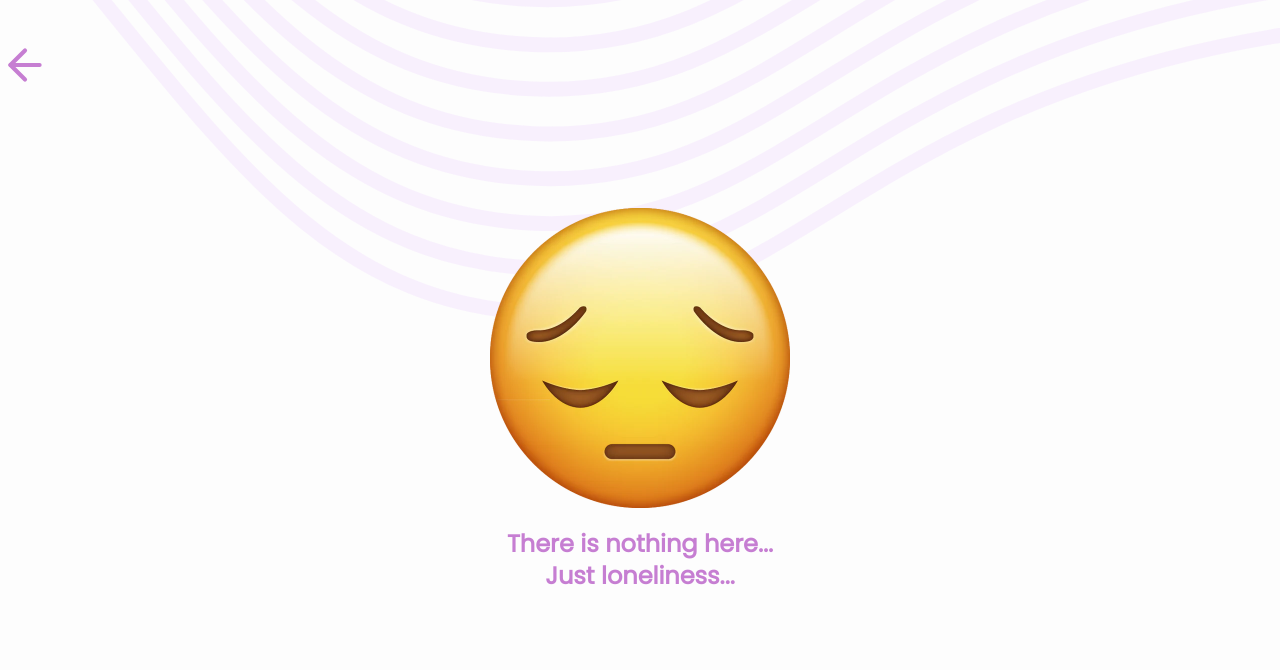
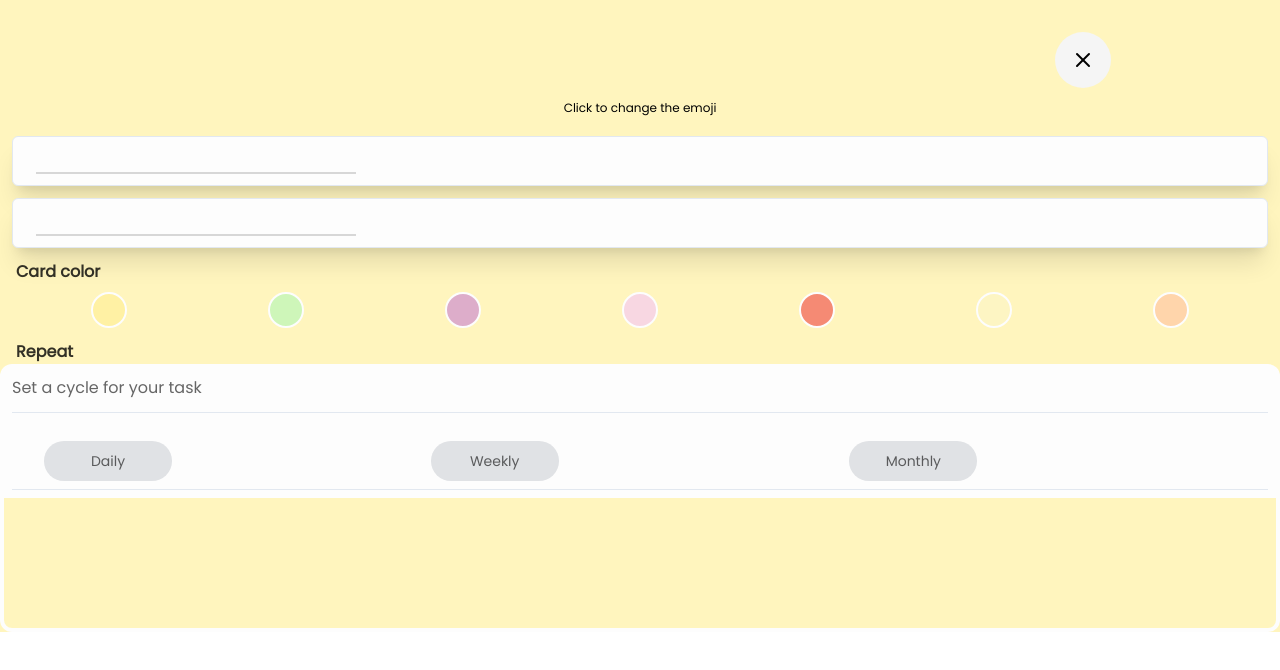
Before and after one commit to mk-nlp/habit-hub-intern, a Next.js app in the folder habit-hub/: page /tasks/add-task in a window 1280 px wide. Before the commit this address had no page. Shown: the top 670 px of the page. Built offline with nearby package versions, Linux system fonts and the light colour scheme.

Commit message:
Update tailwind colors and add task completion functionality

```diff
--- /dev/null
+++ b/habit-hub/app/tasks/add-task/addTaskState.tsx
@@ -0,0 +1,27 @@
+import { create } from "zustand";
+
+// This is just a carry state for the AddTask component
+// Carries the state of the task, category, explanation, task2, and emoji from suggestions
+export const AddTaskStore = create((set) => ({
+  task: "",
+  category: "",
+  explanation: "",
+  task2: "",
+  emoji: "",
+
+  setTask: (task: string) => set({ task }),
+  setCategory: (category: string) => set({ category }),
+  setExplanation: (explanation: string) => set({ explanation }),
+  setTask2: (task2: string) => set({ task2 }),
+  setEmoji: (emoji: string) => set({ emoji }),
+  addTaskToCreator: (
+    task: string,
+    category: string,
+    emoji: string,
+    taskId: number
+  ) => {
+    set({ task });
+    set({ category });
+    set({ emoji });
+  },
+}));
--- /dev/null
+++ b/habit-hub/app/tasks/add-task/page.tsx
@@ -0,0 +1,107 @@
+"use client";
+
+import InputComponent from "@/components/input";
+import { AddTaskStore } from "@/app/tasks/add-task/addTaskState";
+import { Button } from "@/components/ui/button";
+import { X } from "lucide-react";
+import { useState } from "react";
+import { Separator } from "@/components/ui/separator";
+
+export default function AddTaskPage() {
+  const tasks = AddTaskStore((state) => state.task);
+  const category = AddTaskStore((state) => state.category);
+  const explanation = AddTaskStore((state) => state.explanation);
+  const task2 = AddTaskStore((state) => state.task2);
+  const emoji = AddTaskStore((state) => state.emoji);
+
+  const [bgColor, setBgColor] = useState<string>("bg-yellow/60");
+
+  console.log(emoji);
+
+  return (
+    <div className={`grid grid-cols-3  ${bgColor}`}>
+      <div className="grid col-start-2 justify-center text-8xl mt-8">
+        {emoji}
+      </div>
+      <div className="grid col-start-3 justify-center mt-8 ml-8">
+        <Button className="w-14 h-14 rounded-full bg-ash">
+          <X size={24} className="text-black" />
+        </Button>
+      </div>
+      <div className="grid col-start-2 mt-2 justify-center font-poppins font-semibold text-2xl">
+        {tasks}
+      </div>
+      <div className="grid col-start-2 justify-center mt-1 font-light font-poppins text-xs text-nowrap">
+        Click to change the emoji
+      </div>
+      <div className="grid col-start-1 col-end-4 px-3 mt-2">
+        <InputComponent
+          placeholder={tasks}
+          value={tasks}
+          onChange={(e) => AddTaskStore.getState().setTask(e.target.value)}
+        />
+      </div>
+      <div className="grid col-start-1 col-end-4 px-3">
+        <InputComponent
+          placeholder={category}
+          value={category}
+          onChange={(e) => AddTaskStore.getState().setCategory(e.target.value)}
+        />
+      </div>
+      <div className="grid col-start-1 ml-4 mt-3 font-poppins font-bold text-black/80">
+        Card color
+      </div>
+      <div className="grid grid-cols-7 col-start-1 col-end-4 mt-2 justify-center justify-items-center px-5">
+        <Button
+          className="w-9 h-9 rounded-full bg-yellow/60 border-2 border-white hover:bg-purple"
+          onClick={() => setBgColor("bg-yellow/60")}
+        ></Button>
+        <Button
+          className="w-9 h-9 rounded-full bg-green/60 border-2 border-white"
+          onClick={() => setBgColor("bg-green/60")}
+        ></Button>
+        <Button
+          className="w-9 h-9 rounded-full bg-purple/60 border-2 border-white"
+          onClick={() => setBgColor("bg-purple/60")}
+        ></Button>
+        <Button
+          className="w-9 h-9 rounded-full bg-pink/60 border-2 border-white"
+          onClick={() => setBgColor("bg-pink/60")}
+        ></Button>
+        <Button
+          className="w-9 h-9 rounded-full bg-red-500/60 border-2 border-white"
+          onClick={() => setBgColor("bg-red-500/60")}
+        ></Button>
+        <Button
+          className="w-9 h-9 rounded-full bg-lime/60 border-2 border-white"
+          onClick={() => setBgColor("bg-lime/60")}
+        ></Button>
+        <Button
+          className="w-9 h-9 rounded-full bg-orange/60 border-2 border-white"
+          onClick={() => setBgColor("bg-orange/60")}
+        ></Button>
+      </div>
+      <div className="grid col-start-1 font-poppins font-bold text-black/80 ml-4 mt-3 ">
+        Repeat
+      </div>
+      <div className="grid grid-rows-4 col-start-1 col-end-4 border-4 rounded-xl border-white">
+        <div className="grid row-start-1 justify-items-start p-2 bg-white font-poppins text-black/60">
+          Set a cycle for your task
+          <Separator />
+        </div>
+        <div className="grid row-start-2 grid-cols-3 p-2 bg-white font-poppins text-black/60">
+          <Button className="grid col-start-1 w-32 ml-8 bg-gray-500/20 text-black/60 font-poppins rounded-full">
+            Daily
+          </Button>
+          <Button className="grid col-start-2 w-32 bg-gray-500/20 text-black/60 font-poppins rounded-full">
+            Weekly
+          </Button>
+          <Button className="grid col-start-3 w-32   bg-gray-500/20 text-black/60 font-poppins rounded-full">
+            Monthly
+          </Button>
+          <Separator className="grid col-start-1 col-end-4 mt-2 w-full" />
+        </div>
+      </div>
+    </div>
+  );
+}
--- a/habit-hub/app/tasks/suggestions/page.tsx
+++ b/habit-hub/app/tasks/suggestions/page.tsx
@@ -13,22 +13,28 @@ export default function SuggestionsPage() {
           suggestion="Learn and study more"
           category="study"
           explanation="Stay hungry for knowledge"
-          task="📖 Read"
-          task2="📚 Study"
+          task="Read"
+          task2="Study"
+          task1emoji="📖"
+          task2emoji="📚"
         />
         <SuggestionComponent
           suggestion="Run a mile"
           category="exercise"
           explanation="Become your best version"
-          task="🏃‍♂️ Run"
-          task2="🏋️ Lift weights"
+          task="Run"
+          task2="Lift weights"
+          task1emoji="🏃‍♂️"
+          task2emoji="🏋️"
         />
         <SuggestionComponent
           suggestion="Clean your room"
           category="cleaning"
           explanation="Stay organized"
-          task="🪣 Mop the house"
-          task2="🧼 Clean the bathroom"
+          task="Mop the house"
+          task2="Clean the bathroom"
+          task1emoji="🪣"
+          task2emoji="🧼"
         />
       </div>
       <div className="grid col-start-2 col-end-4 mt-3">
--- a/habit-hub/app/tasks/tasksState.tsx
+++ b/habit-hub/app/tasks/tasksState.tsx
@@ -1,5 +1,4 @@
 import { create } from "zustand";
-import { daysStore } from "./daysState";
 
 export const tasksStore = create((set) => ({
   tasks: [],
@@ -9,4 +8,15 @@ export const tasksStore = create((set) => ({
     set((state) => ({
       tasks: state.tasks.filter((t) => t.id !== task.id),
     })),
+  completeTask: (taskId) => {
+    set((state) => {
+      const newTasks = state.tasks.map((task) => {
+        if (task.id === taskId) {
+          return { ...task, completed: true };
+        }
+        return task;
+      });
+      return { tasks: newTasks };
+    });
+  },
 }));
--- a/habit-hub/components/addedTask.tsx
+++ b/habit-hub/components/addedTask.tsx
@@ -1,9 +1,18 @@
+"use client";
+import { tasksStore } from "@/app/tasks/tasksState";
+
+import { Button } from "./ui/button";
+import { Check } from "lucide-react";
+import { useEffect, useState } from "react";
+import { motion } from "framer-motion";
+
 interface TaskProps {
   task: string;
   category: string;
+  id: number;
 }
 
-export default function AddedTask({ task, category }: TaskProps) {
+export default function AddedTask({ id, task, category }: TaskProps) {
   type ColorType = {
     [key: string]: {
       [key: string]: string;
@@ -12,19 +21,36 @@ export default function AddedTask({ task, category }: TaskProps) {
 
   const colors: ColorType = {
     study: {
-      yellow: "bg-yellow",
-      green: "bg-green",
+      yellow: "bg-yellow/60",
+      green: "bg-green/60",
     },
     exercise: {
-      blue: "bg-blue",
-      orange: "bg-orange",
+      blue: "bg-blue/60",
+      orange: "bg-orange/60",
     },
     cleaning: {
-      lime: "bg-lime",
-      pink: "bg-pink",
+      lime: "bg-lime/60",
+      pink: "bg-pink/60",
     },
   };
 
+  const completeTask = tasksStore((state) => state.completeTask);
+  const tasks = tasksStore((state) => state.tasks);
+  const isTaskCompleted = tasks.find((t) => t.id === id)?.completed;
+  const emoji = tasks.find((t) => t.id === id)?.emoji;
+
+  const [selectedColor, setSelectedColor] = useState<string>("");
+
+  useEffect(() => {
+    const colorKeys = Object.keys(colors[category as keyof typeof colors]);
+    const selectedColorKey = colorKeys[(colorKeys.length * Math.random()) << 0];
+    const selectedColor =
+      colors[category as keyof typeof colors][selectedColorKey];
+    setSelectedColor(selectedColor);
+  }, []);
+
+  console.log(tasks);
+  console.log(id);
   const colorKeys = Object.keys(colors[category as keyof typeof colors]);
 
   const randomColorKey =
@@ -33,12 +59,31 @@ export default function AddedTask({ task, category }: TaskProps) {
   return (
     <div className="grid grid-cols-8 items-center justify-center">
       <div
-        className={`grid col-start-1 col-end-8 py-4 items-center px-3 mt-4 w-96 ml-5 rounded-xl text-lg font-poppins ${
-          colors[category as keyof typeof colors][randomColorKey]
-        } `}
+        className={`grid grid-cols-2 col-start-1 col-end-8 py-4 items-center px-3 mt-4 w-full ml-5 rounded-xl text-lg text-nowrap font-poppins ${selectedColor} ${
+          isTaskCompleted ? "line-through" : ""
+        }`}
       >
-        {" "}
-        {task}{" "}
+        {emoji} {task}
+        <Button
+          className={`bg-ash rounded-full w-9 h-9 border-2 border-gray-300 justify-self-end hover:bg-purple hover:border-purple`}
+          onClick={() => {
+            completeTask(id);
+          }}
+        >
+          {isTaskCompleted ? (
+            <motion.div
+              initial={{ scale: 0 }}
+              animate={{ scale: 1 }}
+              transition={{ duration: 0.2 }}
+            >
+              <div>
+                <Check className="text-black" />
+              </div>
+            </motion.div>
+          ) : (
+            ""
+          )}
+        </Button>
       </div>
     </div>
   );
--- a/habit-hub/components/emptyTasks.tsx
+++ b/habit-hub/components/emptyTasks.tsx
@@ -13,7 +13,12 @@ export default function EmptyTasks() {
     return (
       <div className="grid grid-cols-1">
         {tasks.map((task) => (
-          <AddedTask key={task.id} task={task.task} category={task.category} />
+          <AddedTask
+            key={task.id}
+            task={task.task}
+            category={task.category}
+            id={task.id}
+          />
         ))}
         <div className="mt-[500px]">
           <BottomBar />
--- a/habit-hub/components/suggestionButton.tsx
+++ b/habit-hub/components/suggestionButton.tsx
@@ -1,12 +1,23 @@
+"use client";
 import { Plus } from "lucide-react";
 import { Button } from "./ui/button";
+import { AddTaskStore } from "@/app/tasks/add-task/addTaskState";
+import { useRouter } from "next/navigation";
 
-export default function SuggestionButton() {
+export default function SuggestionButton(task, category, emoji, taskId) {
+  const addTaskToCreator = AddTaskStore((state) => state.addTaskToCreator);
+  const router = useRouter();
+
+  console.log("ANANI SİKECEM AMA", emoji);
   return (
     <div>
       <Button
         variant="primary"
         className="bg-ash rounded-full w-12 h-12 font-bold hover:bg-purple hover:text-white"
+        onClick={() => [
+          addTaskToCreator(task, category, emoji, taskId),
+          router.push("/tasks/add-task"),
+        ]}
       >
         <Plus size={24} />
       </Button>
--- a/habit-hub/components/suggestionTopic.tsx
+++ b/habit-hub/components/suggestionTopic.tsx
@@ -8,6 +8,8 @@ interface SuggestionComponentProps {
   explanation: string;
   task: string;
   task2: string;
+  task1emoji: string;
+  task2emoji: string;
 }
 
 export default function SuggestionComponent({
@@ -16,6 +18,8 @@ export default function SuggestionComponent({
   explanation,
   task,
   task2,
+  task1emoji,
+  task2emoji,
 }: SuggestionComponentProps) {
   const emojis = {
     study: "🧠",
@@ -38,8 +42,8 @@ export default function SuggestionComponent({
         {explanation}
       </div>
       <div className={`grid grid-cols-8 col-start-1 col-end-5 `}>
-        <Task task={task} category={category} />
-        <Task task={task2} category={category} />
+        <Task task={task} emoji={task1emoji} category={category} />
+        <Task task={task2} emoji={task2emoji} category={category} />
       </div>
     </div>
   );
--- a/habit-hub/components/task.tsx
+++ b/habit-hub/components/task.tsx
@@ -1,13 +1,19 @@
 "use client";
 import SuggestionButton from "./suggestionButton";
 import { tasksStore } from "@/app/tasks/tasksState";
+import { useEffect, useState } from "react";
+import { AddTaskStore } from "@/app/tasks/add-task/addTaskState";
+import { useRouter } from "next/navigation";
+import { Button } from "./ui/button";
+import { Plus } from "lucide-react";
 
 interface TaskProps {
   task: string;
   category: string;
+  emoji: string;
 }
 
-export default function Task({ task, category }: TaskProps) {
+export default function Task({ task, category, emoji }: TaskProps) {
   type ColorType = {
     [key: string]: {
       [key: string]: string;
@@ -16,46 +22,59 @@ export default function Task({ task, category }: TaskProps) {
 
   const colors: ColorType = {
     study: {
-      yellow: "bg-yellow",
-      green: "bg-green",
+      yellow: "bg-yellow/60",
+      green: "bg-green/60",
     },
     exercise: {
-      blue: "bg-blue",
-      orange: "bg-orange",
+      blue: "bg-blue/60",
+      orange: "bg-orange/60",
     },
     cleaning: {
-      lime: "bg-lime",
-      pink: "bg-pink",
+      lime: "bg-lime/60",
+      pink: "bg-pink/60",
     },
   };
 
-  const colorKeys = Object.keys(colors[category as keyof typeof colors]);
+  const taskId = Math.floor(Math.random() * 1000);
 
-  const randomColorKey =
-    colorKeys[Math.floor(Math.random() * colorKeys.length)];
-
-  const taskId = Math.floor(Math.random() * 1000);
+  const router = useRouter();
 
   const addTask = tasksStore((state) => state.addTask);
   const tasks = tasksStore((state) => state.tasks);
+  const addTaskToCreator = AddTaskStore((state) => state.addTaskToCreator);
+  const CreatorTasks = AddTaskStore((state) => state.tasks);
+  console.log("Creator tasks", CreatorTasks);
+  const [selectedColor, setSelectedColor] = useState<string>("");
 
-  console.log(tasks);
+  useEffect(() => {
+    const colorKeys = Object.keys(colors[category as keyof typeof colors]);
+    const selectedColorKey = colorKeys[(colorKeys.length * Math.random()) << 0];
+    const selectedColor =
+      colors[category as keyof typeof colors][selectedColorKey];
+    setSelectedColor(selectedColor);
+  }, []);
+
+  console.log("yarrak kafalı", task);
+  console.log("EMOJİM NERDE AMINAK ODUMU COCU", emoji);
 
   return (
     <div className="grid grid-cols-8 col-start-1 col-end-9">
       <div
-        className={`grid col-start-1 col-end-5 py-4 items-center px-3 mt-4 w-80 ml-5 rounded-xl text-lg font-poppins ${
-          colors[category as keyof typeof colors][randomColorKey]
-        } `}
+        className={`grid col-start-1 col-end-5 py-4 items-center px-3 mt-4 w-80 ml-5 rounded-xl text-lg font-poppins ${selectedColor} `}
       >
-        {" "}
-        {task}{" "}
+        {emoji} {task}
       </div>
-      <div
-        className="grid col-start-5 col-end-8 ml-56 justify-center items-center mt-2 bg-white"
-        onClick={() => addTask({ id: taskId, task, category })}
-      >
-        <SuggestionButton />
+      <div className="grid col-start-5 col-end-8 ml-56 justify-center items-center mt-2 bg-white">
+        <Button
+          variant="primary"
+          className="bg-ash rounded-full w-12 h-12 font-bold hover:bg-purple hover:text-white"
+          onClick={() => [
+            addTaskToCreator(task, category, emoji, taskId),
+            router.push("/tasks/add-task"),
+          ]}
+        >
+          <Plus size={24} />
+        </Button>
       </div>
     </div>
   );
--- a/habit-hub/tailwind.config.ts
+++ b/habit-hub/tailwind.config.ts
@@ -35,7 +35,7 @@ const config = {
       colors: {
         pink: "#F3C4FB",
         ash: "#F5F5F5",
-        blue: "#BD30FE",
+        blue: "#BDE0FE",
         orange: "#FFC09F",
         yellow: "#FFEE93",
         lime: "#FCF5C7",
```
